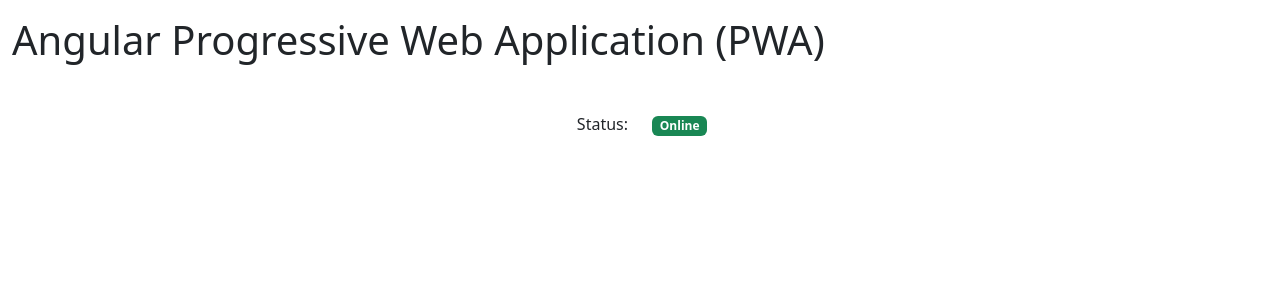
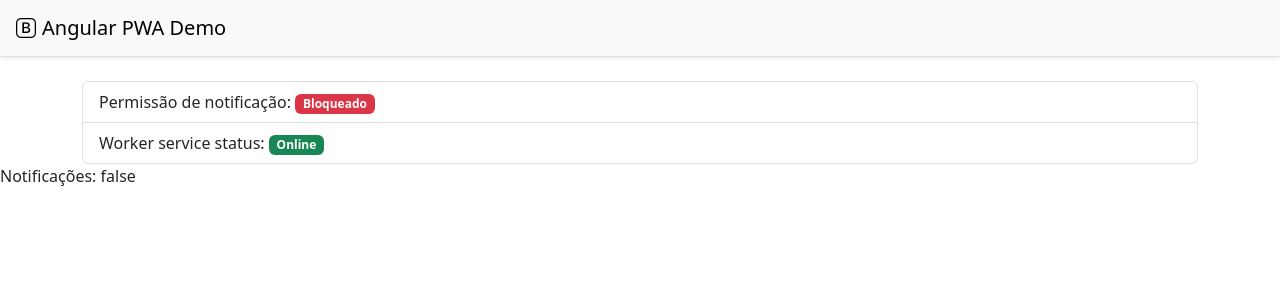
Before and after one commit to lucascorrea-max/ng-pwa-demo, an Angular app: page / in a window 1280 px wide. Shown: the top 300 px of the page. Built offline with nearby package versions, Linux system fonts and the light colour scheme.

Commit message:
Update UI

```diff
--- a/angular.json
+++ b/angular.json
@@ -108,5 +108,8 @@
         }
       }
     }
+  },
+  "cli": {
+    "analytics": false
   }
 }
--- a/src/app/app.component.html
+++ b/src/app/app.component.html
@@ -1,19 +1,36 @@
-<div class="container-fluid py-3">
-  <h1>Angular Progressive Web Application (PWA)</h1>
+<nav class="navbar navbar-expand-lg navbar-light bg-light border-bottom border-gray shadow-sm"
+  style="padding: 8px 16px">
+  <a class="navbar-brand"
+    href="#">
+    <i class="bi bi-bootstrap"
+      style="margin-right: 6px;"></i>
+    <span class="pl-2">Angular PWA Demo</span>
+  </a>
+</nav>
 
-  <div class="row my-5">
-    <div class="col text-end">
-      Status:
-    </div>
-    <div class="col">
-      <span class="badge bg-success"
-        *ngIf="isOnline">Online</span>
-      <span class="badge bg-danger"
-        *ngIf="!isOnline">Offline</span>
-    </div>
-  </div>
+<div class="container mt-4">
+  <ul class="list-group">
+    <li class="list-group-item">
+      Permissão de notificação:
+      <span class="badge"
+        [class.bg-success]="notificationGrant"
+        [class.bg-danger]="!notificationGrant">
+        {{notificationGrant ? "Permitido" : "Bloqueado"}}
+      </span>
+    </li>
+    <li class="list-group-item">
+      Worker service status:
+      <span class="badge"
+        [class.bg-success]="isOnline"
+        [class.bg-danger]="!isOnline">
+        {{isOnline ? "Online" : "Offline"}}
+      </span>
+    </li>
+  </ul>
 </div>
+Notificações: {{notificationGrant}}
 
+<!-- Modals -->
 <div class="w-100 position-absolute top-0"
   *ngIf="modalVersion">
   <div class="alert alert-secondary m-2">
--- a/src/app/app.component.ts
+++ b/src/app/app.component.ts
@@ -2,6 +2,7 @@ import { Platform } from '@angular/cdk/platform';
 import { Component, OnInit } from '@angular/core';
 import { SwUpdate, VersionReadyEvent } from '@angular/service-worker';
 import { filter, map } from 'rxjs';
+import { NotificationService } from './services/notification.service';
 
 @Component({
   selector: 'app-root',
@@ -13,8 +14,10 @@ export class AppComponent implements OnInit {
   modalVersion: boolean = false;
   modalPwaEvent: any;
   modalPwaPlatform: string | undefined;
+  notificationGrant: boolean = false;
 
   constructor(
+    private notificationService: NotificationService,
     private platform: Platform,
     private swUpdate: SwUpdate) {
 
@@ -36,8 +39,19 @@ export class AppComponent implements OnInit {
       );
     }
 
+    this.notificationService.verificarPermissao()
+      .then((permissao: string) => {
+        if (permissao === 'granted') {
+          console.log('Permissão para exibir notificações concedida.');
+          this.notificationGrant = true;
+        } else if (permissao === 'denied') {
+          this.notificationGrant = false;
+        }
+      });
+
     this.loadModalPwa();
   }
+
 
   public updateVersion() {
     this.modalVersion = false;
--- /dev/null
+++ b/src/app/services/notification.service.ts
@@ -0,0 +1,26 @@
+import { Injectable } from '@angular/core';
+
+@Injectable({
+  providedIn: 'root'
+})
+export class NotificationService {
+  verificarPermissao(): Promise<string> {
+    return new Promise((resolve, reject) => {
+      if (!('Notification' in window)) {
+        reject('O navegador não suporta notificações.');
+      } else if (Notification.permission === 'granted') {
+        resolve('granted');
+      } else if (Notification.permission !== 'denied') {
+        Notification.requestPermission()
+          .then(permission => {
+            resolve(permission);
+          })
+          .catch(error => {
+            reject(error);
+          });
+      } else {
+        resolve('denied');
+      }
+    });
+  }
+}
```
